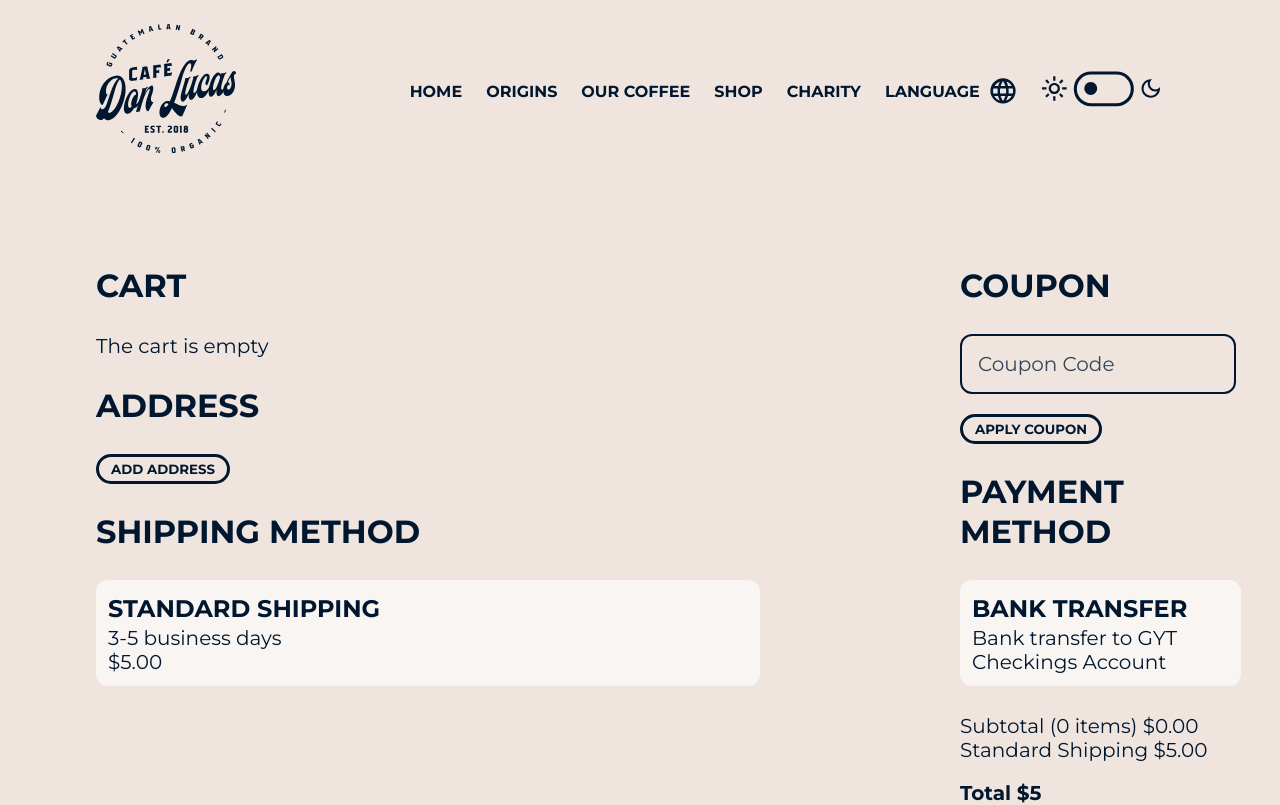
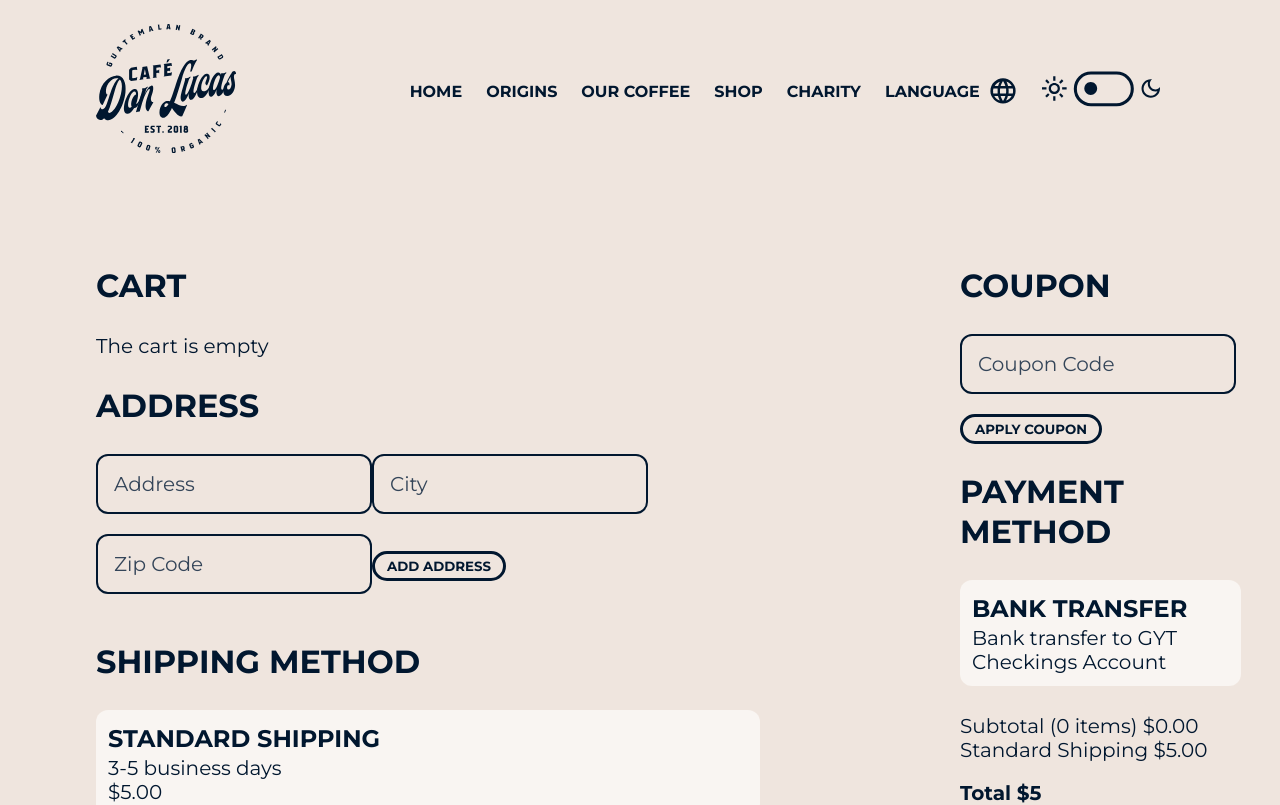
Before and after one commit to rmeoni/coffee-shop, a React (Create React App) app: page /checkout in a window 1280 px wide. Shown: the top 805 px of the page. Built offline with nearby package versions, Linux system fonts and the light colour scheme.

Commit message:
Adding address form to Checkout

```diff
--- a/src/locales/en/en.json
+++ b/src/locales/en/en.json
@@ -172,7 +172,12 @@
     "new_address": "Add Address",
     "order_summary": "Order summary",
     "items": "items",
-    "keep_shopping": "Back to Cart"
+    "keep_shopping": "Back to Cart",
+    "address_placeholder": "Address",
+    "city_placeholder": "City",
+    "postal_code_placeholder": "Zip Code",
+    "address_added": "Address addedd succesfully",
+    "address_error": "Check your address and try again"
   },
   "shipping": {
     "title": "Shipping Method",
--- a/src/locales/es/es.json
+++ b/src/locales/es/es.json
@@ -171,7 +171,13 @@
     "new_address": "Agregar Dirección",
     "order_summary": "Resumen del pedido",
     "items": "artículos",
-    "keep_shopping": "Regresar"
+    "keep_shopping": "Regresar",
+    "address_placeholder": "Dirección",
+    "city_placeholder": "Ciudad",
+    "postal_code_placeholder": "Código Postal",
+      "address_added": "Dirección agregada exitosamente",
+    "address_error": "Revisa tu dirección e intenta nuevamente"
+
   },
   "shipping": {
     "title": "Método De Envío",
--- a/src/pages/CheckoutPage.js
+++ b/src/pages/CheckoutPage.js
@@ -17,9 +17,11 @@ const CheckoutPage = () => {
     const navigate = useNavigate();
     const total = cartItems.reduce((acc, item) => acc + item.quantity * item.price, 0);
     const [formData, setFormData] = useState({ name: '', email: '', couponCode: '' });
+    const [addressData, setAddressData] = useState({ address: '', city: '', postalCode: '' });
     const [failedMessage, setFailedMessage] = useState('');
     const [isLoading, setIsLoading] = useState(true);
     const [isCartEmpty, setIsCartEmpty] = useState(false);
+
 
     useEffect(() => {
         const timer = setTimeout(() => {
@@ -53,6 +55,20 @@ const CheckoutPage = () => {
         });
     };
 
+    const handleAddressChange = (e) => {
+        const { name, value } = e.target;
+        setAddressData((prev) => ({ ...prev, [name]: value }));
+    };
+
+    const handleAddressSubmit = (e) => {
+        e.preventDefault();
+        if (!addressData.address || !addressData.city || !addressData.postalCode) {
+            setBanner({ message: t('checkout.address_error'), type: 'error' });
+            return;
+        }
+        setBanner({ message: t('checkout.address_added'), type: 'success' });
+    };
+
     const handleCouponSubmit = (e) => {
         e.preventDefault();
         setFailedMessage(t('coupon.failed'));
@@ -63,15 +79,24 @@ const CheckoutPage = () => {
     const handleCompleteOrder = () => {
         if (isCartEmpty) {
             setBanner({ message: t('cart.cart_empty_error'), type: 'error' });
-            return
-        } else {
-            localStorage.setItem('isInCheckoutFlow', 'true');
-            clearBannerMessage();
-            setTimeout(() => {
-                navigate('/order-confirmation');
-            }, 100);
+            return;
         }
 
+        const orderDetails = {
+            items: cartItems,
+            total: total + 5.0,
+            address: addressData,
+            user: { name: formData.name, email: formData.email },
+        };
+
+        // Placeholder for API call
+        console.log('Order Submitted:', orderDetails);
+
+        localStorage.setItem('isInCheckoutFlow', 'true');
+        clearBannerMessage();
+        setTimeout(() => {
+            navigate('/order-confirmation');
+        }, 100);
     };
 
     return (
@@ -166,9 +191,35 @@ const CheckoutPage = () => {
                         {isLoading ? (
                             <Skeleton width={200} height={32} style={{ borderRadius: '48px' }} />
                         ) : (
-                            <button className={`secondary-btn-s ${isDarkMode ? 'dark' : ''}`}>
-                                {t('checkout.new_address')}
-                            </button>
+                            <form className="address-form" onSubmit={handleAddressSubmit}>
+                                <input
+                                    type="text"
+                                    name="address"
+                                    placeholder={t('checkout.address_placeholder')}
+                                    value={addressData.address}
+                                    onChange={handleAddressChange}
+                                />
+                                <input
+                                    type="text"
+                                    name="city"
+                                    placeholder={t('checkout.city_placeholder')}
+                                    value={addressData.city}
+                                    onChange={handleAddressChange}
+                                />
+                                <input
+                                    type="text"
+                                    name="postalCode"
+                                    placeholder={t('checkout.postal_code_placeholder')}
+                                    value={addressData.postalCode}
+                                    onChange={handleAddressChange}
+                                />
+                                <button
+                                    type="submit"
+                                    className={`secondary-btn-s ${isDarkMode ? 'dark' : ''}`}
+                                >
+                                    {t('checkout.new_address')}
+                                </button>
+                            </form>
                         )}
                     </div>
                     <div className="checkout-shipping">
```
